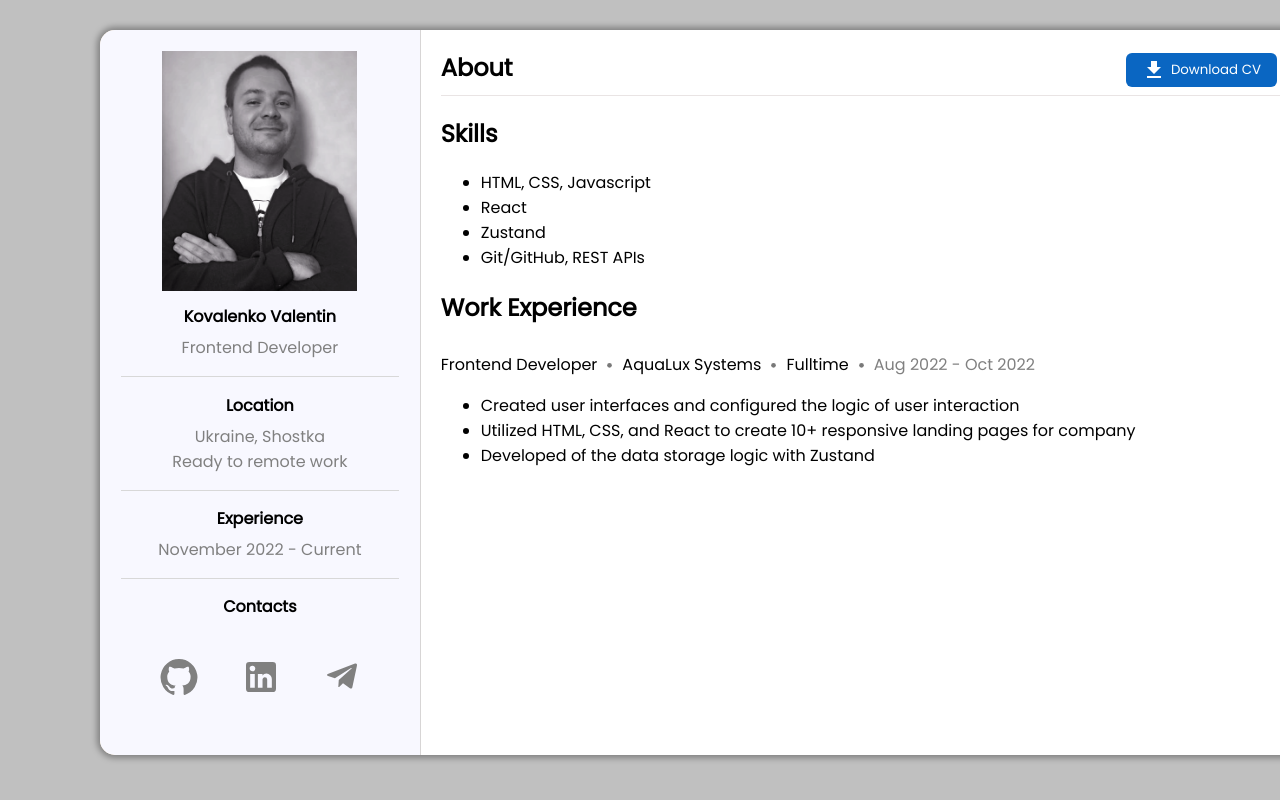
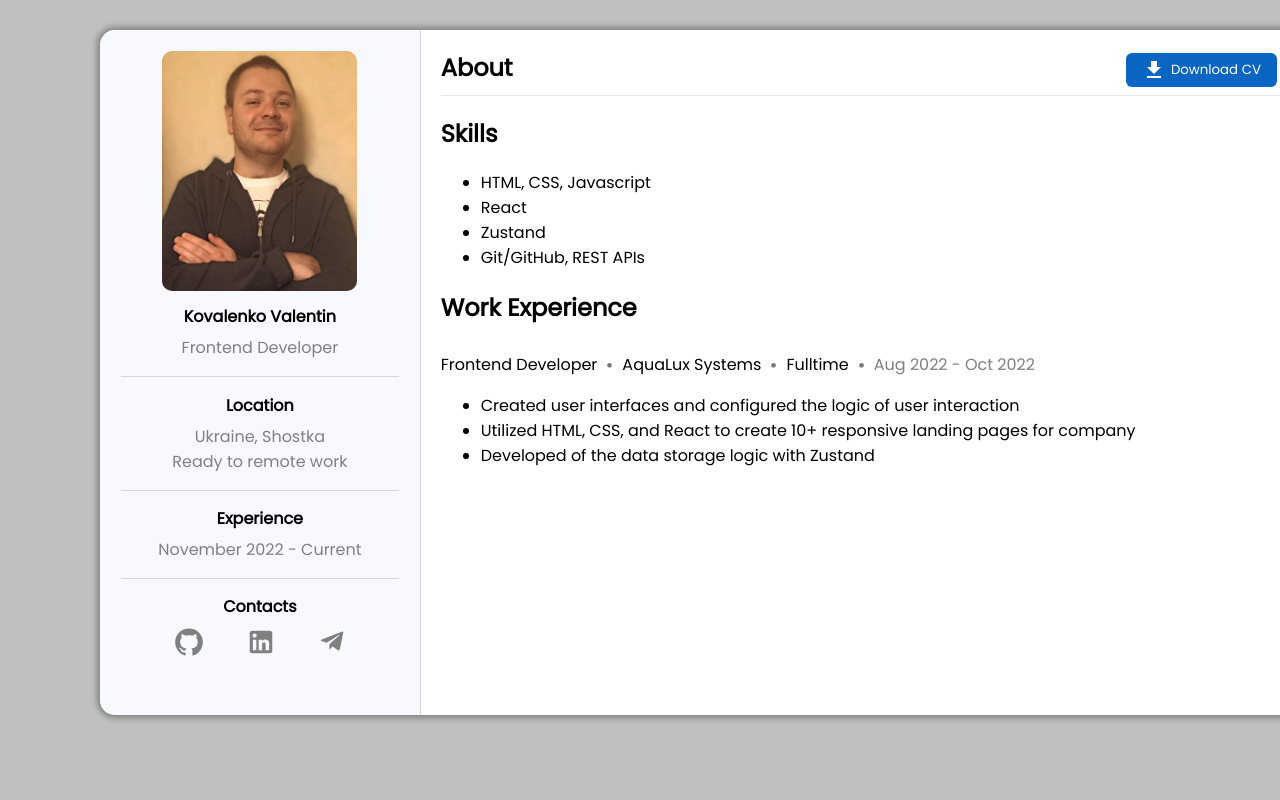
Before and after one commit to ValentinProg/pf-project-2, a React (Create React App) app: page / in a window 1280 px wide. Shown: the top 800 px of the page. Built offline with nearby package versions, Linux system fonts and the light colour scheme.

Commit message:
visual change

```diff
--- a/public/index.html
+++ b/public/index.html
@@ -2,7 +2,12 @@
 <html lang="en">
   <head>
     <meta charset="utf-8" />
-    <link rel="icon" href="%PUBLIC_URL%/favicon.ico" />
+    <!-- <link rel="icon" href="%PUBLIC_URL%/favicon.ico" /> -->
+
+
+<link  rel="icon" href=".../icons8-resume-32.png">
+
+
     <meta name="viewport" content="width=device-width, initial-scale=1" />
     <meta name="theme-color" content="#000000" />
     <meta
@@ -27,7 +32,7 @@
     <link rel="preconnect" href="https://fonts.googleapis.com">
 <link rel="preconnect" href="https://fonts.gstatic.com" crossorigin>
 <link href="https://fonts.googleapis.com/css2?family=Poppins:wght@200;400&display=swap" rel="stylesheet">
-    <title>React App</title>
+    <title>Valentin Kovalenko</title>
   </head>
   <body>
     <noscript>You need to enable JavaScript to run this app.</noscript>
--- a/src/components/Content.css
+++ b/src/components/Content.css
@@ -35,6 +35,12 @@
   align-items: center;
 }
 
+.contactsBlocks img {
+  border-radius: 10px;
+}
+
+
+
 .border {
   height: 1px;
   background-color: rgb(216, 216, 216);
@@ -59,6 +65,7 @@
   justify-content: center;
   padding: 20px;
   gap: 20px;
+  padding-top: 0px;
 }
 
 .socialMedia svg {
@@ -66,13 +73,14 @@ gap: 20px;
   margin: 10px;
   font-size: 2rem;
   cursor: pointer;
-  height: 40px;
+  height: 30px;
   width: auto;
+  margin-top: 0px;
 }
 
 .github svg:hover {
   /* color: rgb(2,3,129);   */
-  color: rgb(155,81,224);
+  color: rgb(155, 81, 224);
   transition: all 0.3s ease-out;
 }
 
@@ -85,7 +93,6 @@ gap: 20px;
   color: #3390ec;
   transition: all 0.3s ease-out;
 }
-
 
 /* .socialMedia :hover {
   color: grey;
@@ -157,8 +164,6 @@ button:active {
   .App {
     padding: 30px 100px;
   }
-
-
 }
 
 @media only screen and (max-width: 800px) {
@@ -169,7 +174,6 @@ button:active {
   .content {
     display: flex;
     flex-direction: column;
-
   }
 
   .main {
--- a/src/components/Content.jsx
+++ b/src/components/Content.jsx
@@ -6,7 +6,7 @@ import LinkedIn from "@mui/icons-material/LinkedIn";
 import Telegram from "@mui/icons-material/Telegram";
 import CV from "../asets/CV.pdf";
 import { Download } from "@mui/icons-material";
-import Image from "../asets/prog7.png";
+import Image from "../asets/prog4.png";
 
 function Content() {
   return (
```
Lines whose indentation alone changed are shown as unchanged.
